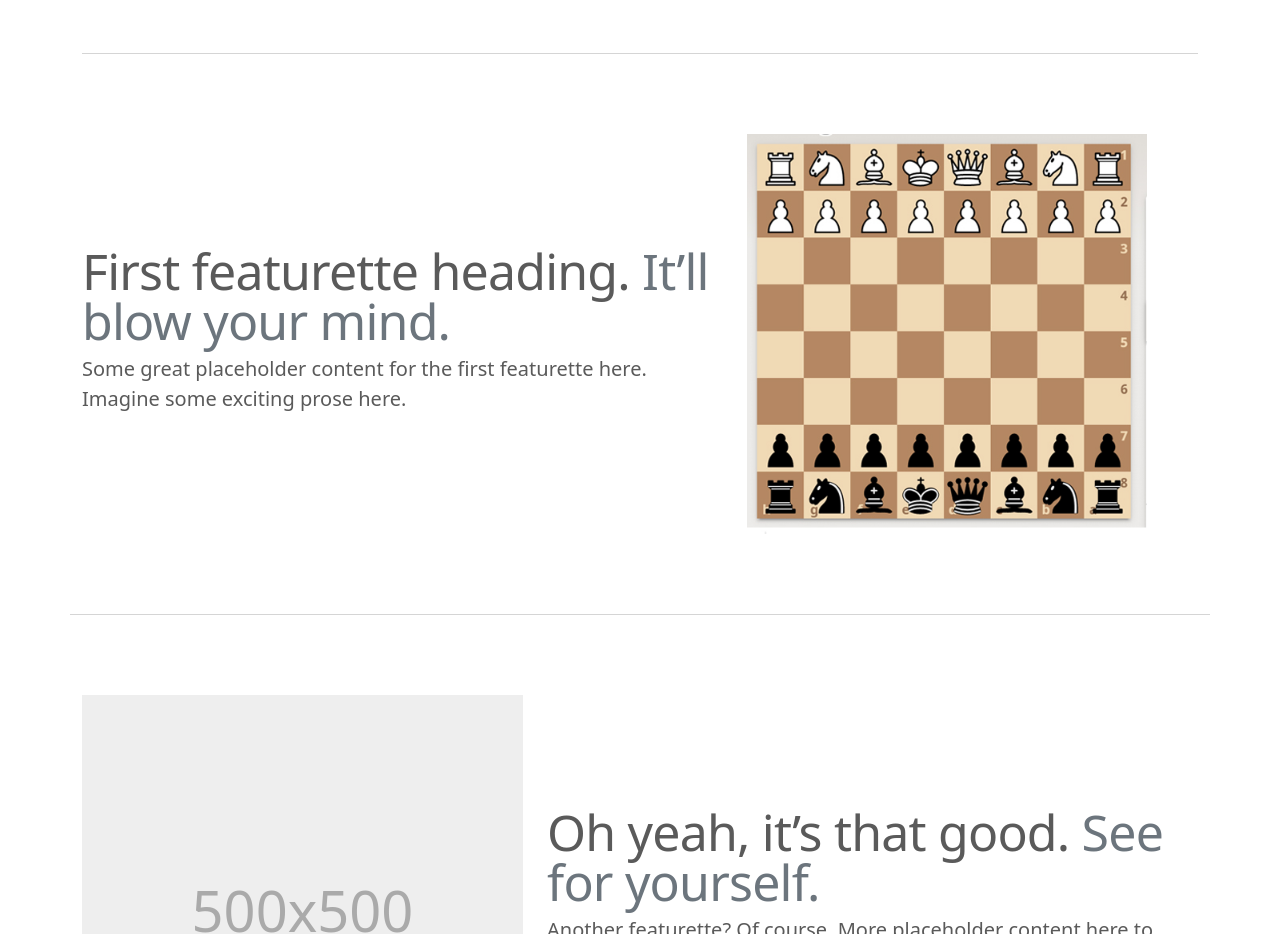
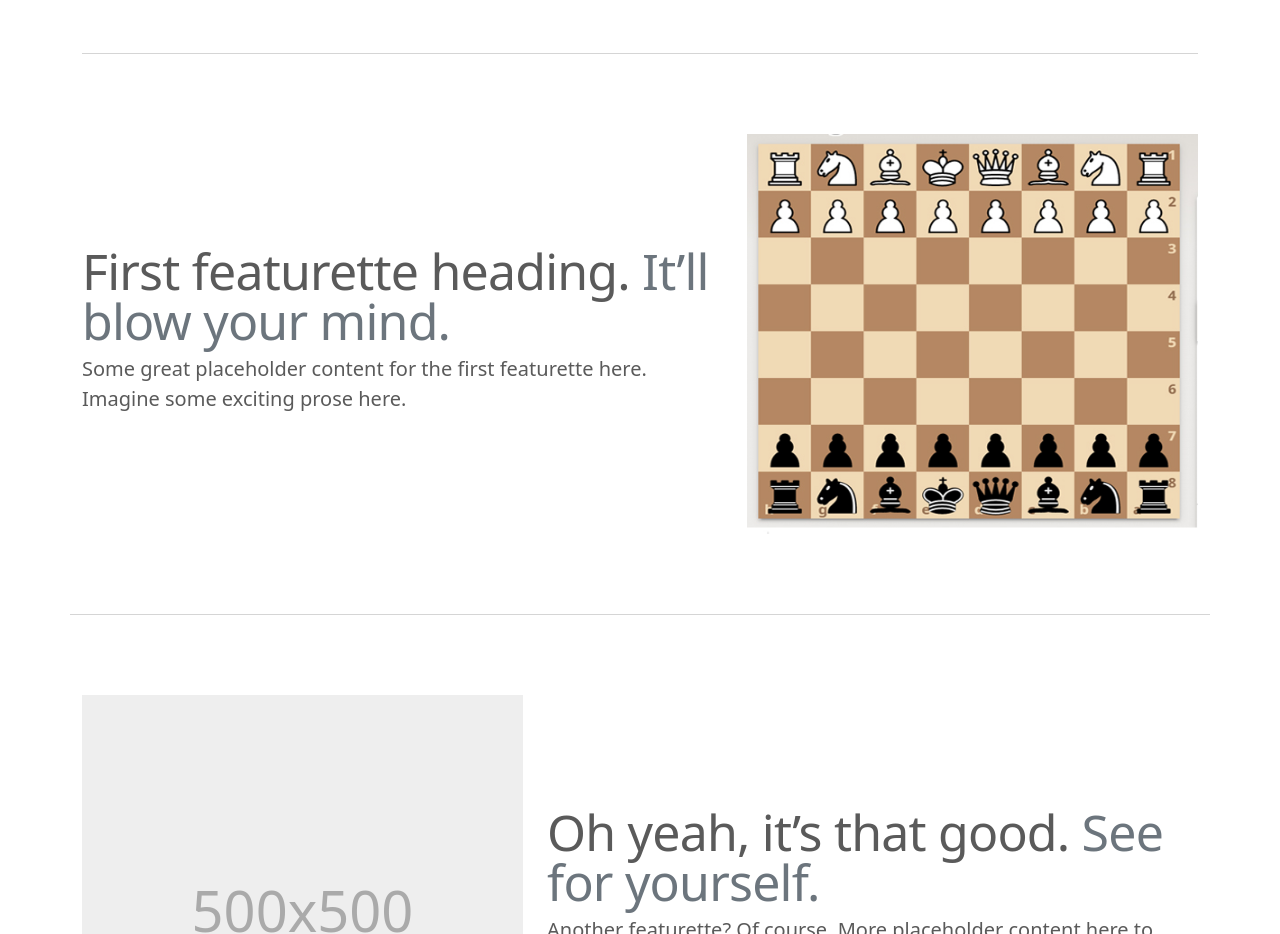
Before and after one commit to Gespinal1190/Chess, a website: page Home.html in a window 1280 px wide. Shown: the part 1100-2034 px from the top of the page. Drawn offline with Linux system fonts and the light colour scheme.

Commit message:
cambio de imagen

```diff
--- a/Home.html
+++ b/Home.html
@@ -176,7 +176,7 @@
       <div class="col-md-5">
         <!--img src=".\Home\Copy of Chess Tournament Poster - Made with PosterMyWallv1.jpg"!-->
         <!--svg class="bd-placeholder-img bd-placeholder-img-lg featurette-image img-fluid mx-auto" width="500" height="500" xmlns="http://www.w3.org/2000/svg" role="img" aria-label="Placeholder: 500x500" preserveAspectRatio="xMidYMid slice" focusable="false"><title>Placeholder</title><rect width="100%" height="100%" fill="#eee"/><text x="50%" y="50%" fill="#aaa" dy=".3em">500x500</text></svg-->
-        <img width="400" height="400" src=".\Home\Tablero.jpg">
+        <img width="100%" height="400" src=".\Home\Tablero.jpg">
       </div>
 
     <hr class="featurette-divider">
```
